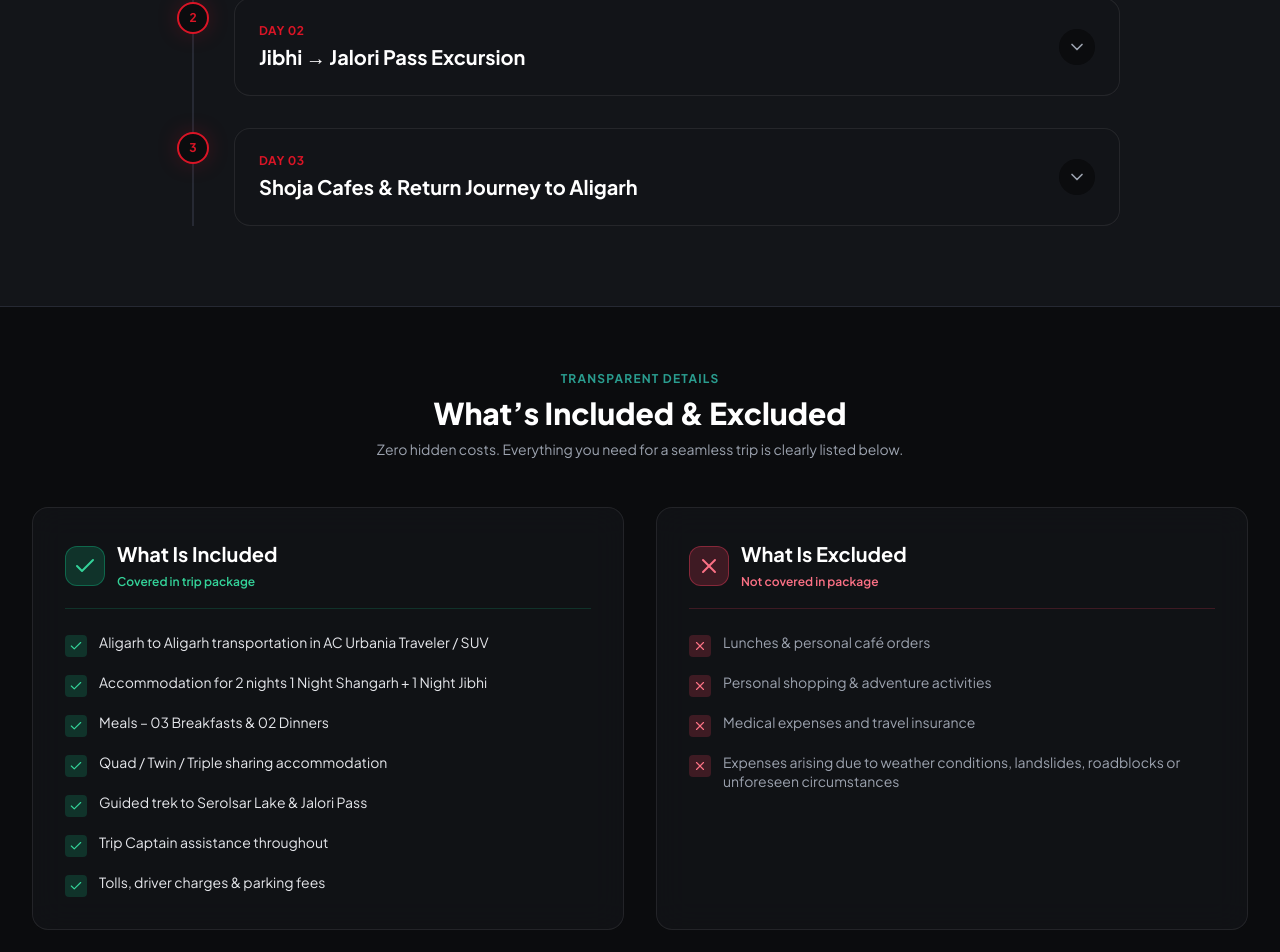
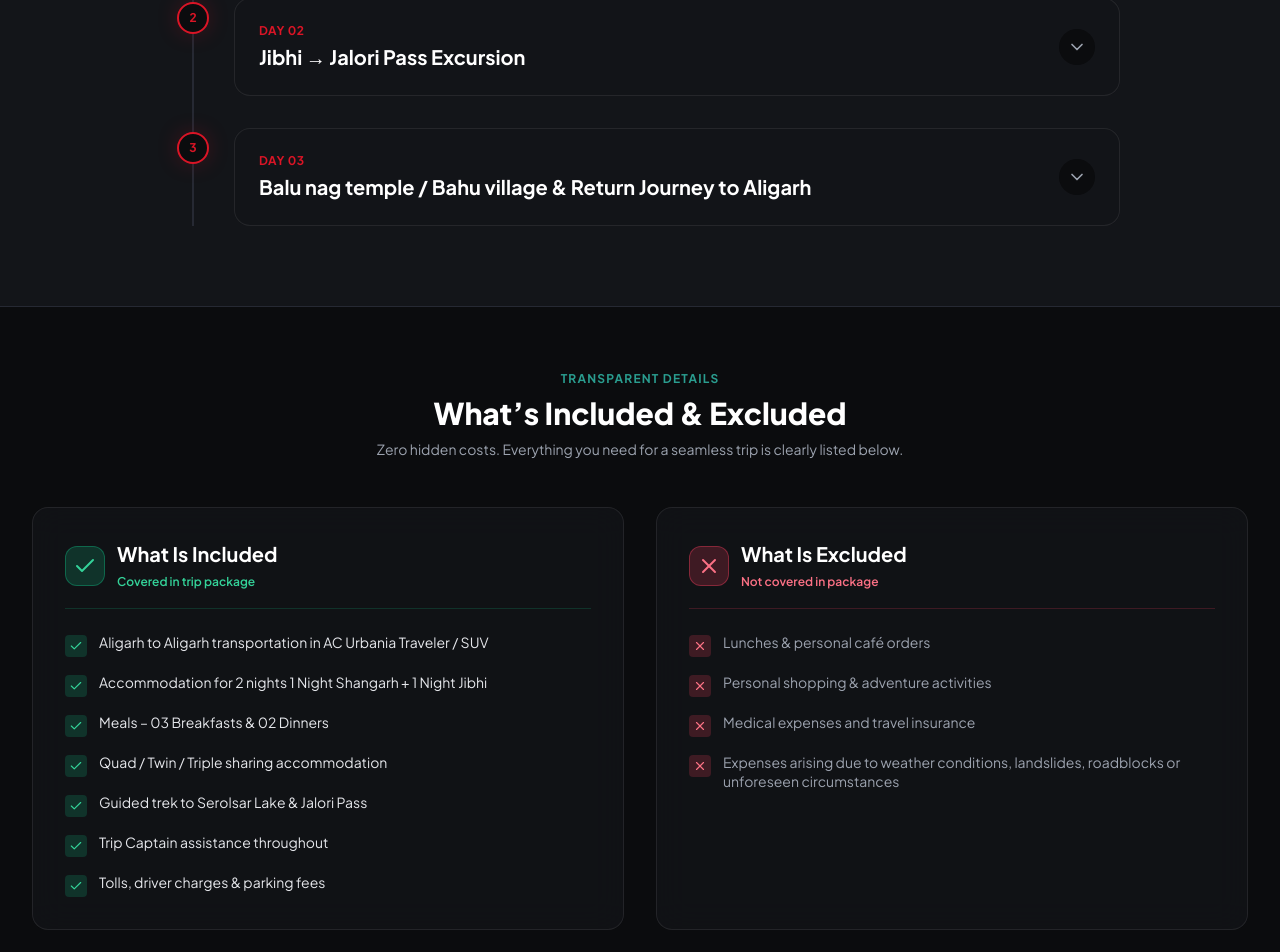
Before and after one commit to hishamahmad7799-dotcom/Gomates-, a Next.js app: page /trips/jibhi-tirthan-shoja-jalori in a window 1280 px wide. Shown: the part 2144-3096 px from the top of the page. Built offline with nearby package versions, Linux system fonts and the light colour scheme.

Commit message:
Update website code

```diff
--- a/data/trips.ts
+++ b/data/trips.ts
@@ -97,10 +97,11 @@ export const TRIPS_DATA: Trip[] = [
       },
       {
         day: 3,
-        title: "Shoja Cafes & Return Journey to Aligarh",
+        title: "Balu nag temple / Bahu village & Return Journey to Aligarh",
         points: [
           "Wake up to soothing river sounds and savor a complimentary early breakfast",
-          "Relax and soak in the vibrant cafe culture with local food and mountain views",
+          "Visit the sacred Balu Nag Temple and admire its traditional Himachali wooden architecture.",
+          "Explore the peaceful surroundings of Bahu Village and experience authentic Himalayan village life.",
           "Regroup at the designated departure point by 2:45 PM for departure",
           "Begin the overnight return journey towards Aligarh",
           "Arrive in Aligarh the next morning with lifelong memories and friends",
```
